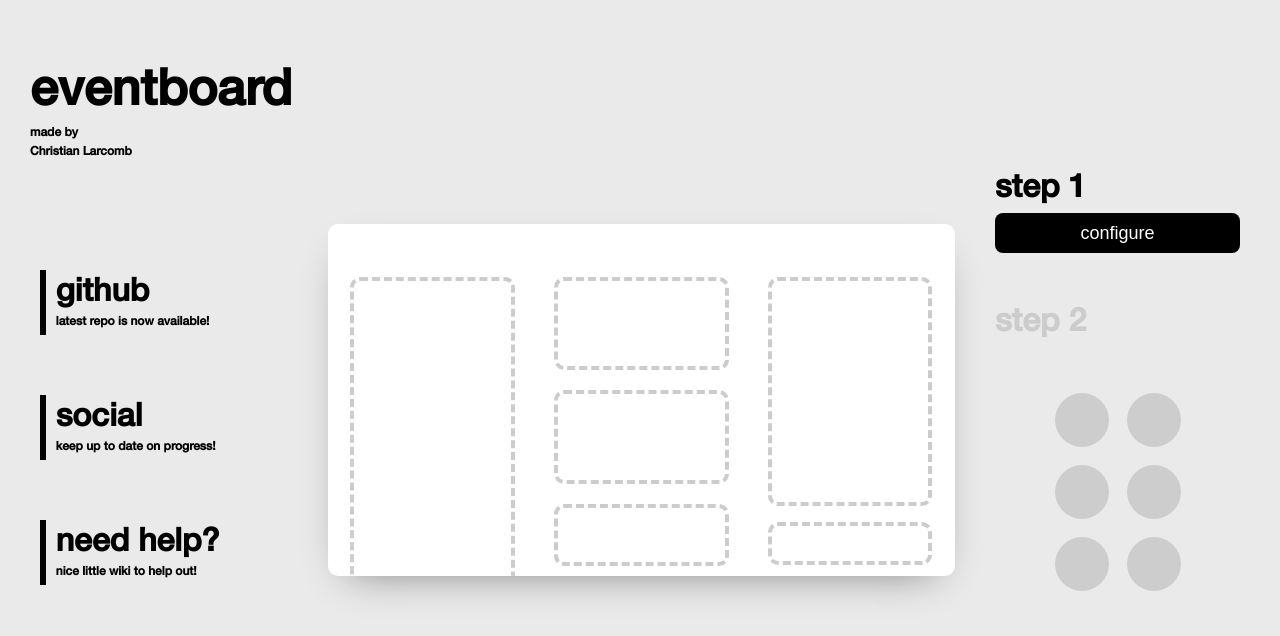
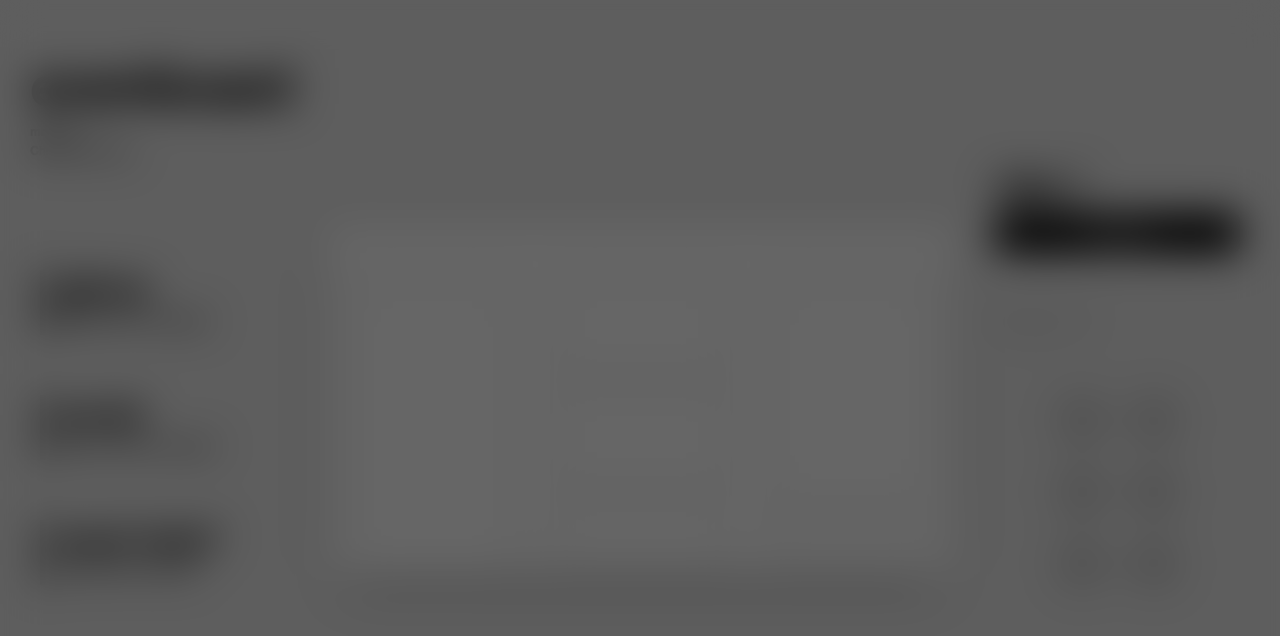
Before and after one commit to christianlarcomb/EventBoard, a React (Create React App) app: page / in a window 1280 px wide. Both pictures are taken after a click on the button "configure". Shown: the top 636 px of the page. Built offline with nearby package versions, Linux system fonts and the light colour scheme; no server answers.

Commit message:
Minor-big update
Semi-functioning overlay action with the 'Step 1' of the configuration process! Still working on completeing the configuration process then will step back to clean up code... Pushing this to master as v1.2

```diff
--- a/public/index.html
+++ b/public/index.html
@@ -5,11 +5,11 @@
     <meta name="viewport" content="width=device-width, initial-scale=1" />
     <meta name="theme-color" content="#000000" />
     <meta name="description" content="Web site created using create-react-app"/>
-    <title>EventBoard</title>
+    <title>eventboard</title>
   </head>
   <body>
 
-    <noscript>You need to enable JavaScript to run this app.</noscript>
+    <noscript>JavaScript is required for this app to run!</noscript>
 
     <div id="app-mount"></div>
 
--- a/src/components/config-menu/config-steps.component.jsx
+++ b/src/components/config-menu/config-steps.component.jsx
@@ -1,5 +1,6 @@
 import React from 'react';
 import "../../stylesheets/config-menu/config-steps.css"
+import "../../stylesheets/config-menu/config-overlay.css"
 
 class ConfigurationMenu extends React.Component
 {
@@ -8,9 +9,13 @@
     {
         super(props);
 
+        this.overlayRef = React.createRef();
+
         this.state =
             {
-                step_one_completed: false
+                step_one_completed: false,
+                config_overlay_opened: false,
+                anim_triggered: false
             }
 
     }
@@ -20,28 +25,47 @@
         /* If Step 1 is not completed yet... */
         if(!this.state.step_one_completed)
         {
+            /* Configure Button */
             return(
                 <div className="sel-menu-cont top">
                     <span className="txt-32px txt-bld">step 1</span>
-                    <button className="config-menu-button txt-18px">configure</button>
+
+                    <button className="config-menu-button txt-18px" onClick={this.handleOpening}>
+                        configure
+                    </button>
+
                 </div>
             )
 
         } else {
-
+            /* Successfully Completed Button! */
             return(
                 <div className="sel-menu-cont top">
                     <span className="txt-32px txt-bld txt-clr-success">step 1</span>
 
                     <button className="config-menu-button-success">
+
                         <svg className="checkmark-sml" xmlns="http://www.w3.org/2000/svg" viewBox="0 0 515.556 515.556">
                             <path fill="white" d="m0 274.226 176.549 176.886 339.007-338.672-48.67-47.997-290.337 290-128.553-128.552z"/>
                         </svg>
+
                     </button>
 
                 </div>
             )
         }
+    };
+
+    handleOpening = () =>
+    {
+
+        let currentClassNameArray = this.overlayRef.current.className.split(" ");
+
+        this.overlayRef.current.className = currentClassNameArray[0] + " view-enabled";
+        setTimeout(() => {
+            this.overlayRef.current.className = this.overlayRef.current.className.toString() + " view-enabled-anim"
+        }, 10)
+
     };
 
     /* Renders the enabled or disabled drag and drop config-menu */
@@ -100,19 +124,26 @@
       }
     };
 
-
     render()
     {
         return(
-            <div className="sel-menu-wrapper">
+            <>
 
-                { this.stepOneRender() }
+                <div ref={this.overlayRef} className="config-overlay-container view-disabled">
 
-                <br/>
+                </div>
 
-                { this.stepTwoRender() }
 
-            </div>
+                <div className="sel-menu-wrapper">
+
+                    { this.stepOneRender() }
+
+                    <br/>
+
+                    { this.stepTwoRender() }
+
+                </div>
+            </>
         )
     }
 
--- /dev/null
+++ b/src/stylesheets/config-menu/config-overlay.css
@@ -0,0 +1,39 @@
+/*
+Copyright (c) 2020 Christian C. Larcomb
+
+Permission is hereby granted, free of charge, to any person obtaining a copy
+of this software and associated documentation files (the "Software"), to deal
+in the Software without restriction, including without limitation the rights
+to use, copy, modify, merge, publish, and distribute copies of the Software, and to permit persons to whom the Software is
+furnished to do so, subject to the following conditions:
+
+The above copyright notice and this permission notice shall be included in all
+copies or substantial portions of the Software.
+
+Under no circumstances shall the Software be sub-licensed, sold, and/or used for commercial purposes.
+
+THE SOFTWARE IS PROVIDED "AS IS", WITHOUT WARRANTY OF ANY KIND, EXPRESS OR
+IMPLIED, INCLUDING BUT NOT LIMITED TO THE WARRANTIES OF MERCHANTABILITY,
+FITNESS FOR A PARTICULAR PURPOSE AND NONINFRINGEMENT. IN NO EVENT SHALL THE
+AUTHORS OR COPYRIGHT HOLDERS BE LIABLE FOR ANY CLAIM, DAMAGES OR OTHER
+LIABILITY, WHETHER IN AN ACTION OF CONTRACT, TORT OR OTHERWISE, ARISING FROM,
+OUT OF OR IN CONNECTION WITH THE SOFTWARE OR THE USE OR OTHER DEALINGS IN THE
+SOFTWARE.
+ */
+
+.config-overlay-container
+{
+    position: fixed;
+    top: 0;
+    left: 0;
+    right: 0;
+    bottom: 0;
+    height: 100%;
+    width: 100%;
+    background-color: rgba(0,0,0,0.6);
+    z-index: 2;
+
+    -webkit-backdrop-filter: saturate(200%) blur(20px);
+    backdrop-filter: saturate(500%) blur(20px);
+
+}
--- a/src/stylesheets/libraries/EventBoard-Library.css
+++ b/src/stylesheets/libraries/EventBoard-Library.css
@@ -254,3 +254,29 @@
 .bknrd-red  { background-color: red; }
 .bknrd-blue { background-color: blue; }
 .bknrd-blk { background-color: black; }
+
+
+/****** Element Statuses ******/
+.view-enabled
+{
+  opacity: 0;
+  transition: opacity 1s;
+  display: block;
+  transition-timing-function: ease-in-out;
+}
+
+.view-enabled-anim
+{
+  opacity: 1;
+  transition: opacity 0.5s;
+  display: block;
+  transition-timing-function: ease-in-out;
+}
+
+.view-disabled
+{
+  opacity: 0;
+  transition: opacity 10s;
+  display: none;
+  transition-timing-function: ease-in-out;
+}
```
